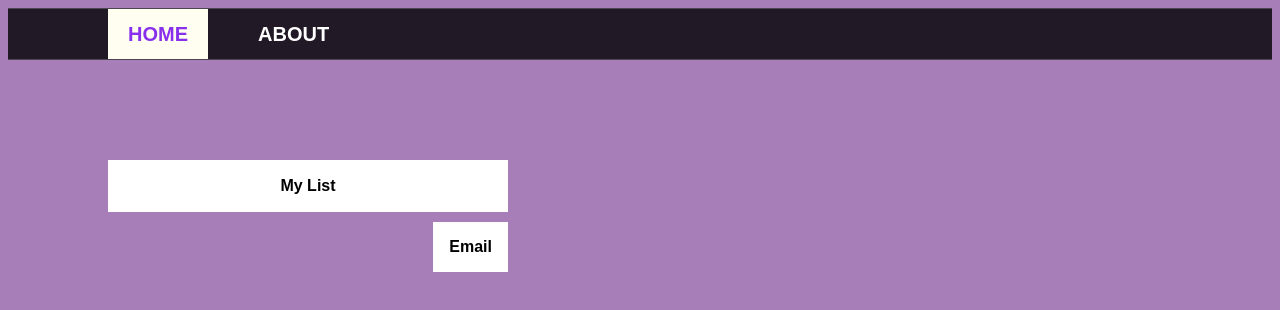
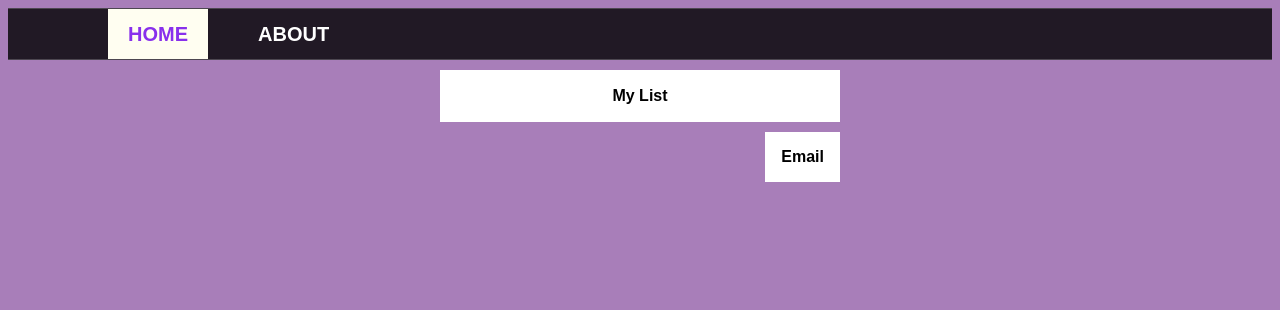
Before and after one commit to kendy-portfolio/angular5-list-maker, an Angular app: page /list in a window 1280 px wide. Shown: the top 310 px of the page. Built offline with nearby package versions, Linux system fonts and the light colour scheme.

Commit message:
added alternate colors for items in list

```diff
--- a/src/app/list/list.component.html
+++ b/src/app/list/list.component.html
@@ -1,5 +1,5 @@
 <div class="items-list">
     <div class="items-list-title"><p>{{ listTitle }}</p></div>
-    <div class="item-container" *ngFor="let item of itemsList; let i = index">{{ item }}</div>
+    <div [ngClass]="i % 2 === 0 ? 'item-container item-bkg-dark' : 'item-container item-bkg-light'" *ngFor="let item of itemsList; let i = index">{{ item }}</div>
     <div class="email-btn">Email</div>
 </div>
--- a/src/app/list/list.component.scss
+++ b/src/app/list/list.component.scss
@@ -1,5 +1,6 @@
 .items-list {
-    padding: 100px;
+    padding: 10px;
+    margin: auto;
     width: 400px;
 }
 
@@ -19,7 +20,6 @@
     padding-left: .2em;
     font-weight: bold;
     border-bottom: 1px solid #000;
-    cursor: pointer;
 }
 
 .item-bkg-dark {
@@ -37,4 +37,5 @@
     float: right;
     padding: 1em 1em;
     font-weight: bold;
+    cursor: pointer;
 }
```
